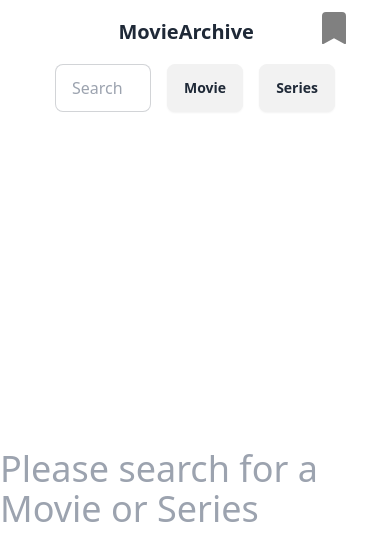
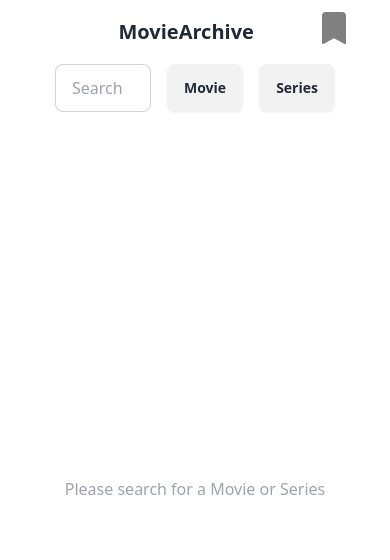
Before and after one commit to Kayhan-K/MovieArchive, a React (Vite) app in the folder movieAPI/: page / in a window 390 px wide. Shown: the top 560 px of the page. Built offline with nearby package versions, Linux system fonts and the light colour scheme; no server answers.

Commit message:
User input validation

```diff
--- a/movieAPI/src/HomePage.jsx
+++ b/movieAPI/src/HomePage.jsx
@@ -43,7 +43,9 @@ function HomePage({ handleSaveMovie, savedMovies, setMovies, movies }) {
   }
 
   function handleUserInput(input) {
-    setUserInput(input);
+    //remove whitespace end of user input
+    const trimmedInput = input.trimEnd();
+    setUserInput(trimmedInput);
   }
 
   function handleMovieBtn() {
@@ -67,7 +69,7 @@ function HomePage({ handleSaveMovie, savedMovies, setMovies, movies }) {
       {movies.length > 0 ? (
         <MovieCard movies={movies || []} toggleSave={handleSaveMovie} />
       ) : (
-        <h1 className="text-4xl font-thin text-gray-400 w-full h-screen flex justify-center items-center">
+        <h1 className="md:text-4xl font-thin text-gray-400 w-full h-screen flex justify-center items-center">
           Please search for a Movie or Series
         </h1>
       )}
--- a/movieAPI/src/MyList.jsx
+++ b/movieAPI/src/MyList.jsx
@@ -21,7 +21,7 @@ function MyList({ savedMovies, toggleSave }) {
         <MovieCard movies={savedMovies} toggleSave={toggleSave} />
       ) : (
         <div className="w-full h-screen flex justify-center items-center">
-          <h1 className="text-4xl font-thin text-gray-400">
+          <h1 className="md:text-4xl font-thin text-gray-400">
             You have no saved movies or series.
           </h1>
         </div>
```
